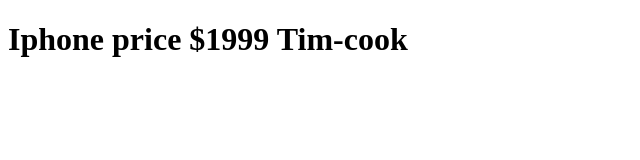
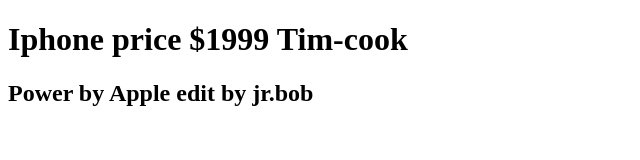
Before and after one commit to ThirawatWPT/git-awesome, a plain HTML site: page index.html in a window 1280 px wide. Shown: the whole page, without its empty margins (0-640 px from the left). Drawn offline with Linux system fonts and the light colour scheme.

Commit message:
edit by jr.bob

```diff
--- a/index.html
+++ b/index.html
@@ -5,6 +5,7 @@
     <meta name="viewport" content="width=device-width, initial-scale=1.0">
     <title>Apple price is </title>
     <h1> Iphone price $1999 Tim-cook </h1>
+    <h2> Power by Apple edit by jr.bob</h2>
 </head>
 <body>
 
```
